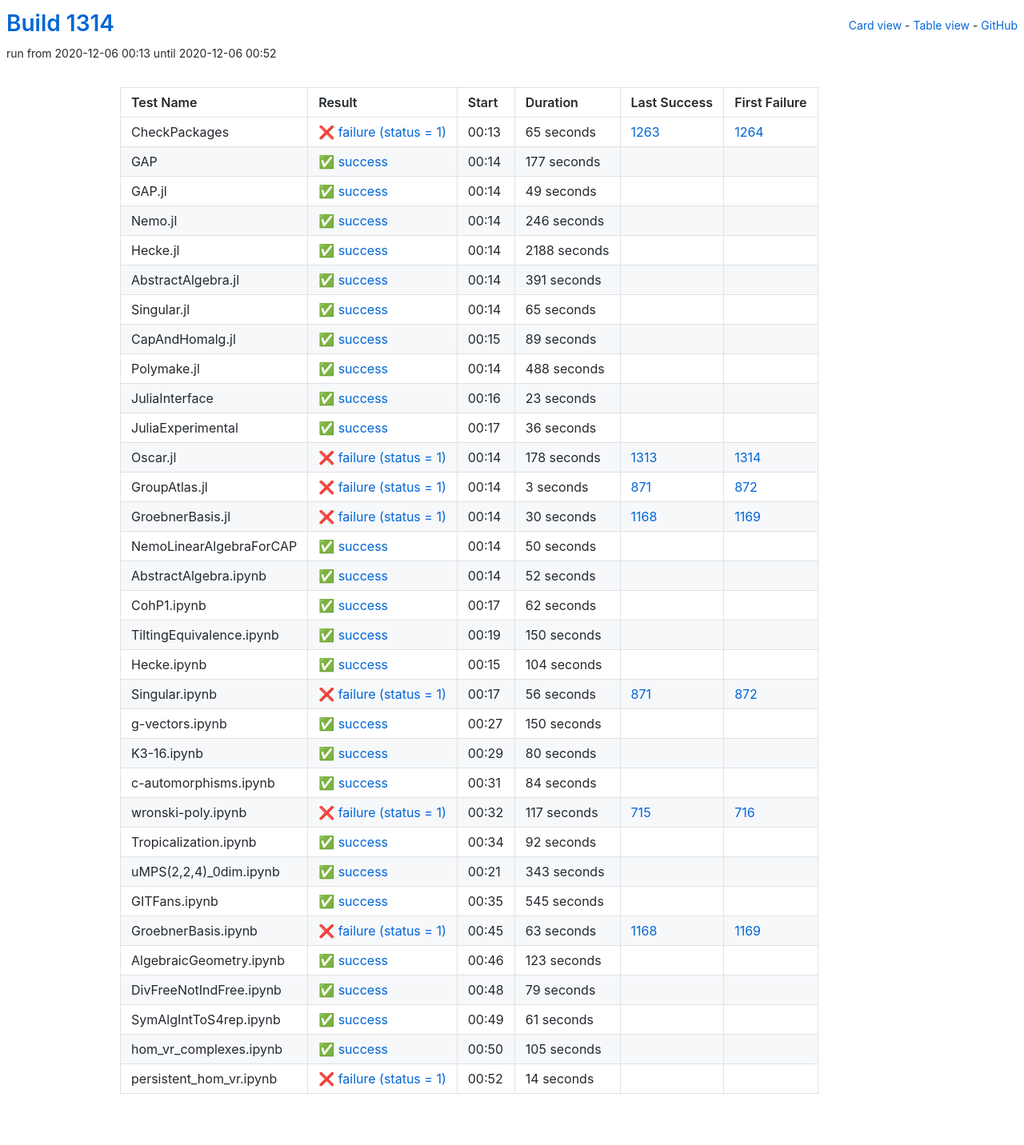
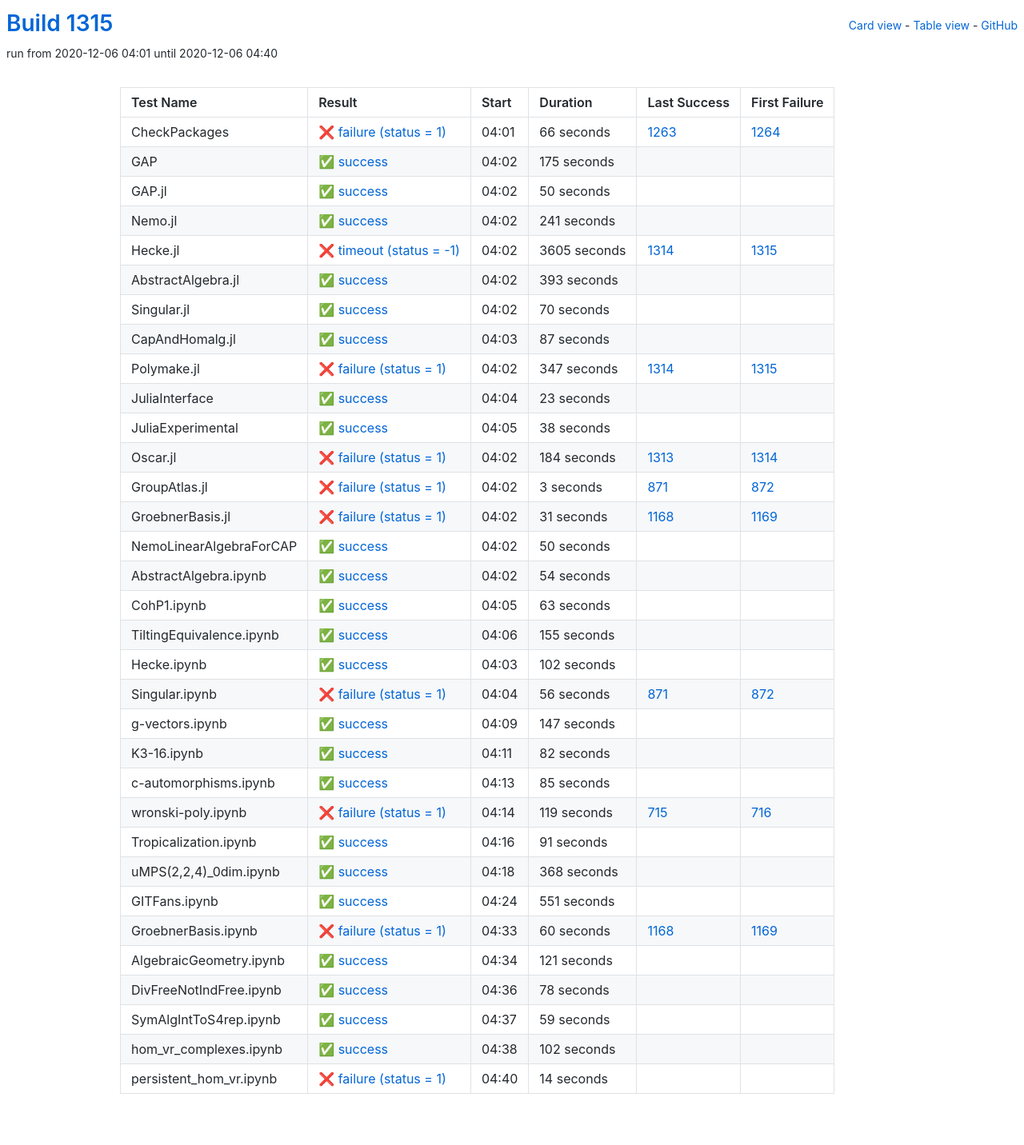
Before and after one commit to oscar-system/oscar-ci-status-stable, a Jekyll site: the page built from table.html, in a window 1280 px wide. Shown: the whole page at 80% size. Built offline with Jekyll 4.4.1, drawn with Linux system fonts in a browser that asks for light colours.

Commit message:
Build #1315

```diff
--- a/_data/ci.yml
+++ b/_data/ci.yml
@@ -1,6 +1,6 @@
 ---
-build: 1314
-build_url: https://oscarci.mathematik.uni-kl.de/job/oscar-stable/1314/
+build: 1315
+build_url: https://oscarci.mathematik.uni-kl.de/job/oscar-stable/1315/
 job: oscar-stable
 organization: oscar-system
 repo: oscar-ci-status-stable
@@ -8,116 +8,116 @@ repourl: https://github.com/oscar-system/oscar-ci-status-stable
 tests:
 - name: CheckPackages
   id: checkpackages
-  log: https://oscarci.mathematik.uni-kl.de/job/oscar-stable/1314/artifact/logs/build-1314/CheckPackages.log
-  start: 2020-12-06 00:13
+  log: https://oscarci.mathematik.uni-kl.de/job/oscar-stable/1315/artifact/logs/build-1315/CheckPackages.log
+  start: 2020-12-06 04:01
   success: false
   exitcode: 1
   status: failure
-  duration: 65
+  duration: 66
   last_success: 1263
   last_success_url: https://oscarci.mathematik.uni-kl.de/job/oscar-stable/1263/
   first_failure: 1264
   first_failure_url: https://oscarci.mathematik.uni-kl.de/job/oscar-stable/1264/
 - name: GAP
   id: gap
-  log: https://oscarci.mathematik.uni-kl.de/job/oscar-stable/1314/artifact/logs/build-1314/GAP.log
-  start: 2020-12-06 00:14
+  log: https://oscarci.mathematik.uni-kl.de/job/oscar-stable/1315/artifact/logs/build-1315/GAP.log
+  start: 2020-12-06 04:02
   success: true
   exitcode: 0
   status: success
-  duration: 177
+  duration: 175
   last_success: false
   last_success_url:
   first_failure: false
   first_failure_url:
 - name: GAP.jl
   id: gap-jl
-  log: https://oscarci.mathematik.uni-kl.de/job/oscar-stable/1314/artifact/logs/build-1314/GAP.jl.log
-  start: 2020-12-06 00:14
+  log: https://oscarci.mathematik.uni-kl.de/job/oscar-stable/1315/artifact/logs/build-1315/GAP.jl.log
+  start: 2020-12-06 04:02
   success: true
   exitcode: 0
   status: success
-  duration: 49
+  duration: 50
   last_success: false
   last_success_url:
   first_failure: false
   first_failure_url:
 - name: Nemo.jl
   id: nemo-jl
-  log: https://oscarci.mathematik.uni-kl.de/job/oscar-stable/1314/artifact/logs/build-1314/Nemo.jl.log
-  start: 2020-12-06 00:14
+  log: https://oscarci.mathematik.uni-kl.de/job/oscar-stable/1315/artifact/logs/build-1315/Nemo.jl.log
+  start: 2020-12-06 04:02
   success: true
   exitcode: 0
   status: success
-  duration: 246
+  duration: 241
   last_success: false
   last_success_url:
   first_failure: false
   first_failure_url:
 - name: Hecke.jl
   id: hecke-jl
-  log: https://oscarci.mathematik.uni-kl.de/job/oscar-stable/1314/artifact/logs/build-1314/Hecke.jl.log
-  start: 2020-12-06 00:14
+  log: https://oscarci.mathematik.uni-kl.de/job/oscar-stable/1315/artifact/logs/build-1315/Hecke.jl.log
+  start: 2020-12-06 04:02
+  success: false
+  exitcode: -1
+  status: timeout
+  duration: 3605
+  last_success: 1314
+  last_success_url: https://oscarci.mathematik.uni-kl.de/job/oscar-stable/1314/
+  first_failure: 1315
+  first_failure_url: https://oscarci.mathematik.uni-kl.de/job/oscar-stable/1315/
+- name: AbstractAlgebra.jl
+  id: abstractalgebra-jl
+  log: https://oscarci.mathematik.uni-kl.de/job/oscar-stable/1315/artifact/logs/build-1315/AbstractAlgebra.jl.log
+  start: 2020-12-06 04:02
   success: true
   exitcode: 0
   status: success
-  duration: 2188
-  last_success: false
-  last_success_url:
-  first_failure: false
-  first_failure_url:
-- name: AbstractAlgebra.jl
-  id: abstractalgebra-jl
-  log: https://oscarci.mathematik.uni-kl.de/job/oscar-stable/1314/artifact/logs/build-1314/AbstractAlgebra.jl.log
-  start: 2020-12-06 00:14
-  success: true
-  exitcode: 0
-  status: success
-  duration: 391
+  duration: 393
   last_success: false
   last_success_url:
   first_failure: false
   first_failure_url:
 - name: Singular.jl
   id: singular-jl
-  log: https://oscarci.mathematik.uni-kl.de/job/oscar-stable/1314/artifact/logs/build-1314/Singular.jl.log
-  start: 2020-12-06 00:14
+  log: https://oscarci.mathematik.uni-kl.de/job/oscar-stable/1315/artifact/logs/build-1315/Singular.jl.log
+  start: 2020-12-06 04:02
   success: true
   exitcode: 0
   status: success
-  duration: 65
+  duration: 70
   last_success: false
   last_success_url:
   first_failure: false
   first_failure_url:
 - name: CapAndHomalg.jl
   id: capandhomalg-jl
-  log: https://oscarci.mathematik.uni-kl.de/job/oscar-stable/1314/artifact/logs/build-1314/CapAndHomalg.jl.log
-  start: 2020-12-06 00:15
+  log: https://oscarci.mathematik.uni-kl.de/job/oscar-stable/1315/artifact/logs/build-1315/CapAndHomalg.jl.log
+  start: 2020-12-06 04:03
   success: true
   exitcode: 0
   status: success
-  duration: 89
+  duration: 87
   last_success: false
   last_success_url:
   first_failure: false
   first_failure_url:
 - name: Polymake.jl
   id: polymake-jl
-  log: https://oscarci.mathematik.uni-kl.de/job/oscar-stable/1314/artifact/logs/build-1314/Polymake.jl.log
-  start: 2020-12-06 00:14
-  success: true
-  exitcode: 0
-  status: success
-  duration: 488
-  last_success: false
-  last_success_url:
-  first_failure: false
-  first_failure_url:
+  log: https://oscarci.mathematik.uni-kl.de/job/oscar-stable/1315/artifact/logs/build-1315/Polymake.jl.log
+  start: 2020-12-06 04:02
+  success: false
+  exitcode: 1
+  status: failure
+  duration: 347
+  last_success: 1314
+  last_success_url: https://oscarci.mathematik.uni-kl.de/job/oscar-stable/1314/
+  first_failure: 1315
+  first_failure_url: https://oscarci.mathematik.uni-kl.de/job/oscar-stable/1315/
 - name: JuliaInterface
   id: juliainterface
-  log: https://oscarci.mathematik.uni-kl.de/job/oscar-stable/1314/artifact/logs/build-1314/JuliaInterface.log
-  start: 2020-12-06 00:16
+  log: https://oscarci.mathematik.uni-kl.de/job/oscar-stable/1315/artifact/logs/build-1315/JuliaInterface.log
+  start: 2020-12-06 04:04
   success: true
   exitcode: 0
   status: success
@@ -128,32 +128,32 @@ tests:
   first_failure_url:
 - name: JuliaExperimental
   id: juliaexperimental
-  log: https://oscarci.mathematik.uni-kl.de/job/oscar-stable/1314/artifact/logs/build-1314/JuliaExperimental.log
-  start: 2020-12-06 00:17
+  log: https://oscarci.mathematik.uni-kl.de/job/oscar-stable/1315/artifact/logs/build-1315/JuliaExperimental.log
+  start: 2020-12-06 04:05
   success: true
   exitcode: 0
   status: success
-  duration: 36
+  duration: 38
   last_success: false
   last_success_url:
   first_failure: false
   first_failure_url:
 - name: Oscar.jl
   id: oscar-jl
-  log: https://oscarci.mathematik.uni-kl.de/job/oscar-stable/1314/artifact/logs/build-1314/Oscar.jl.log
-  start: 2020-12-06 00:14
+  log: https://oscarci.mathematik.uni-kl.de/job/oscar-stable/1315/artifact/logs/build-1315/Oscar.jl.log
+  start: 2020-12-06 04:02
   success: false
   exitcode: 1
   status: failure
-  duration: 178
+  duration: 184
   last_success: 1313
   last_success_url: https://oscarci.mathematik.uni-kl.de/job/oscar-stable/1313/
   first_failure: 1314
   first_failure_url: https://oscarci.mathematik.uni-kl.de/job/oscar-stable/1314/
 - name: GroupAtlas.jl
   id: groupatlas-jl
-  log: https://oscarci.mathematik.uni-kl.de/job/oscar-stable/1314/artifact/logs/build-1314/GroupAtlas.jl.log
-  start: 2020-12-06 00:14
+  log: https://oscarci.mathematik.uni-kl.de/job/oscar-stable/1315/artifact/logs/build-1315/GroupAtlas.jl.log
+  start: 2020-12-06 04:02
   success: false
   exitcode: 1
   status: failure
@@ -164,20 +164,20 @@ tests:
   first_failure_url: https://oscarci.mathematik.uni-kl.de/job/oscar-stable/872/
 - name: GroebnerBasis.jl
   id: groebnerbasis-jl
-  log: https://oscarci.mathematik.uni-kl.de/job/oscar-stable/1314/artifact/logs/build-1314/GroebnerBasis.jl.log
-  start: 2020-12-06 00:14
+  log: https://oscarci.mathematik.uni-kl.de/job/oscar-stable/1315/artifact/logs/build-1315/GroebnerBasis.jl.log
+  start: 2020-12-06 04:02
   success: false
   exitcode: 1
   status: failure
-  duration: 30
+  duration: 31
   last_success: 1168
   last_success_url: https://oscarci.mathematik.uni-kl.de/job/oscar-stable/1168/
   first_failure: 1169
   first_failure_url: https://oscarci.mathematik.uni-kl.de/job/oscar-stable/1169/
 - name: NemoLinearAlgebraForCAP
   id: nemolinearalgebraforcap
-  log: https://oscarci.mathematik.uni-kl.de/job/oscar-stable/1314/artifact/logs/build-1314/NemoLinearAlgebraForCAP.log
-  start: 2020-12-06 00:14
+  log: https://oscarci.mathematik.uni-kl.de/job/oscar-stable/1315/artifact/logs/build-1315/NemoLinearAlgebraForCAP.log
+  start: 2020-12-06 04:02
   success: true
   exitcode: 0
   status: success
@@ -188,56 +188,56 @@ tests:
   first_failure_url:
 - name: AbstractAlgebra.ipynb
   id: abstractalgebra-ipynb
-  log: https://oscarci.mathematik.uni-kl.de/job/oscar-stable/1314/artifact/logs/build-1314/AbstractAlgebra.ipynb.log
-  start: 2020-12-06 00:14
+  log: https://oscarci.mathematik.uni-kl.de/job/oscar-stable/1315/artifact/logs/build-1315/AbstractAlgebra.ipynb.log
+  start: 2020-12-06 04:02
   success: true
   exitcode: 0
   status: success
-  duration: 52
+  duration: 54
   last_success: false
   last_success_url:
   first_failure: false
   first_failure_url:
 - name: CohP1.ipynb
   id: cohp1-ipynb
-  log: https://oscarci.mathematik.uni-kl.de/job/oscar-stable/1314/artifact/logs/build-1314/CohP1.ipynb.log
-  start: 2020-12-06 00:17
+  log: https://oscarci.mathematik.uni-kl.de/job/oscar-stable/1315/artifact/logs/build-1315/CohP1.ipynb.log
+  start: 2020-12-06 04:05
   success: true
   exitcode: 0
   status: success
-  duration: 62
+  duration: 63
   last_success: false
   last_success_url:
   first_failure: false
   first_failure_url:
 - name: TiltingEquivalence.ipynb
   id: tiltingequivalence-ipynb
-  log: https://oscarci.mathematik.uni-kl.de/job/oscar-stable/1314/artifact/logs/build-1314/TiltingEquivalence.ipynb.log
-  start: 2020-12-06 00:19
+  log: https://oscarci.mathematik.uni-kl.de/job/oscar-stable/1315/artifact/logs/build-1315/TiltingEquivalence.ipynb.log
+  start: 2020-12-06 04:06
   success: true
   exitcode: 0
   status: success
-  duration: 150
+  duration: 155
   last_success: false
   last_success_url:
   first_failure: false
   first_failure_url:
 - name: Hecke.ipynb
   id: hecke-ipynb
-  log: https://oscarci.mathematik.uni-kl.de/job/oscar-stable/1314/artifact/logs/build-1314/Hecke.ipynb.log
-  start: 2020-12-06 00:15
+  log: https://oscarci.mathematik.uni-kl.de/job/oscar-stable/1315/artifact/logs/build-1315/Hecke.ipynb.log
+  start: 2020-12-06 04:03
   success: true
   exitcode: 0
   status: success
-  duration: 104
+  duration: 102
   last_success: false
   last_success_url:
   first_failure: false
   first_failure_url:
 - name: Singular.ipynb
   id: singular-ipynb
-  log: https://oscarci.mathematik.uni-kl.de/job/oscar-stable/1314/artifact/logs/build-1314/Singular.ipynb.log
-  start: 2020-12-06 00:17
+  log: https://oscarci.mathematik.uni-kl.de/job/oscar-stable/1315/artifact/logs/build-1315/Singular.ipynb.log
+  start: 2020-12-06 04:04
   success: false
   exitcode: 1
   status: failure
@@ -248,152 +248,152 @@ tests:
   first_failure_url: https://oscarci.mathematik.uni-kl.de/job/oscar-stable/872/
 - name: g-vectors.ipynb
   id: g-vectors-ipynb
-  log: https://oscarci.mathematik.uni-kl.de/job/oscar-stable/1314/artifact/logs/build-1314/g-vectors.ipynb.log
-  start: 2020-12-06 00:27
+  log: https://oscarci.mathematik.uni-kl.de/job/oscar-stable/1315/artifact/logs/build-1315/g-vectors.ipynb.log
+  start: 2020-12-06 04:09
   success: true
   exitcode: 0
   status: success
-  duration: 150
+  duration: 147
   last_success: false
   last_success_url:
   first_failure: false
   first_failure_url:
 - name: K3-16.ipynb
   id: k3-16-ipynb
-  log: https://oscarci.mathematik.uni-kl.de/job/oscar-stable/1314/artifact/logs/build-1314/K3-16.ipynb.log
-  start: 2020-12-06 00:29
+  log: https://oscarci.mathematik.uni-kl.de/job/oscar-stable/1315/artifact/logs/build-1315/K3-16.ipynb.log
+  start: 2020-12-06 04:11
   success: true
   exitcode: 0
   status: success
-  duration: 80
+  duration: 82
   last_success: false
   last_success_url:
   first_failure: false
   first_failure_url:
 - name: c-automorphisms.ipynb
   id: c-automorphisms-ipynb
-  log: https://oscarci.mathematik.uni-kl.de/job/oscar-stable/1314/artifact/logs/build-1314/c-automorphisms.ipynb.log
-  start: 2020-12-06 00:31
+  log: https://oscarci.mathematik.uni-kl.de/job/oscar-stable/1315/artifact/logs/build-1315/c-automorphisms.ipynb.log
+  start: 2020-12-06 04:13
   success: true
   exitcode: 0
   status: success
-  duration: 84
+  duration: 85
   last_success: false
   last_success_url:
   first_failure: false
   first_failure_url:
 - name: wronski-poly.ipynb
   id: wronski-poly-ipynb
-  log: https://oscarci.mathematik.uni-kl.de/job/oscar-stable/1314/artifact/logs/build-1314/wronski-poly.ipynb.log
-  start: 2020-12-06 00:32
+  log: https://oscarci.mathematik.uni-kl.de/job/oscar-stable/1315/artifact/logs/build-1315/wronski-poly.ipynb.log
+  start: 2020-12-06 04:14
   success: false
   exitcode: 1
   status: failure
-  duration: 117
+  duration: 119
   last_success: 715
   last_success_url: https://oscarci.mathematik.uni-kl.de/job/oscar-stable/715/
   first_failure: 716
   first_failure_url: https://oscarci.mathematik.uni-kl.de/job/oscar-stable/716/
 - name: Tropicalization.ipynb
   id: tropicalization-ipynb
-  log: https://oscarci.mathematik.uni-kl.de/job/oscar-stable/1314/artifact/logs/build-1314/Tropicalization.ipynb.log
-  start: 2020-12-06 00:34
+  log: https://oscarci.mathematik.uni-kl.de/job/oscar-stable/1315/artifact/logs/build-1315/Tropicalization.ipynb.log
+  start: 2020-12-06 04:16
   success: true
   exitcode: 0
   status: success
-  duration: 92
+  duration: 91
   last_success: false
   last_success_url:
   first_failure: false
   first_failure_url:
 - name: uMPS(2,2,4)_0dim.ipynb
   id: umps-2-2-4-0dim-ipynb
-  log: https://oscarci.mathematik.uni-kl.de/job/oscar-stable/1314/artifact/logs/build-1314/uMPS-2-2-4-_0dim.ipynb.log
-  start: 2020-12-06 00:21
+  log: https://oscarci.mathematik.uni-kl.de/job/oscar-stable/1315/artifact/logs/build-1315/uMPS-2-2-4-_0dim.ipynb.log
+  start: 2020-12-06 04:18
   success: true
   exitcode: 0
   status: success
-  duration: 343
+  duration: 368
   last_success: false
   last_success_url:
   first_failure: false
   first_failure_url:
 - name: GITFans.ipynb
   id: gitfans-ipynb
-  log: https://oscarci.mathematik.uni-kl.de/job/oscar-stable/1314/artifact/logs/build-1314/GITFans.ipynb.log
-  start: 2020-12-06 00:35
+  log: https://oscarci.mathematik.uni-kl.de/job/oscar-stable/1315/artifact/logs/build-1315/GITFans.ipynb.log
+  start: 2020-12-06 04:24
   success: true
   exitcode: 0
   status: success
-  duration: 545
+  duration: 551
   last_success: false
   last_success_url:
   first_failure: false
   first_failure_url:
 - name: GroebnerBasis.ipynb
   id: groebnerbasis-ipynb
-  log: https://oscarci.mathematik.uni-kl.de/job/oscar-stable/1314/artifact/logs/build-1314/GroebnerBasis.ipynb.log
-  start: 2020-12-06 00:45
+  log: https://oscarci.mathematik.uni-kl.de/job/oscar-stable/1315/artifact/logs/build-1315/GroebnerBasis.ipynb.log
+  start: 2020-12-06 04:33
   success: false
   exitcode: 1
   status: failure
-  duration: 63
+  duration: 60
   last_success: 1168
   last_success_url: https://oscarci.mathematik.uni-kl.de/job/oscar-stable/1168/
   first_failure: 1169
   first_failure_url: https://oscarci.mathematik.uni-kl.de/job/oscar-stable/1169/
 - name: AlgebraicGeometry.ipynb
   id: algebraicgeometry-ipynb
-  log: https://oscarci.mathematik.uni-kl.de/job/oscar-stable/1314/artifact/logs/build-1314/AlgebraicGeometry.ipynb.log
-  start: 2020-12-06 00:46
+  log: https://oscarci.mathematik.uni-kl.de/job/oscar-stable/1315/artifact/logs/build-1315/AlgebraicGeometry.ipynb.log
+  start: 2020-12-06 04:34
   success: true
   exitcode: 0
   status: success
-  duration: 123
+  duration: 121
   last_success: false
   last_success_url:
   first_failure: false
   first_failure_url:
 - name: DivFreeNotIndFree.ipynb
   id: divfreenotindfree-ipynb
-  log: https://oscarci.mathematik.uni-kl.de/job/oscar-stable/1314/artifact/logs/build-1314/DivFreeNotIndFree.ipynb.log
-  start: 2020-12-06 00:48
+  log: https://oscarci.mathematik.uni-kl.de/job/oscar-stable/1315/artifact/logs/build-1315/DivFreeNotIndFree.ipynb.log
+  start: 2020-12-06 04:36
   success: true
   exitcode: 0
   status: success
-  duration: 79
+  duration: 78
   last_success: false
   last_success_url:
   first_failure: false
   first_failure_url:
 - name: SymAlgIntToS4rep.ipynb
   id: symalginttos4rep-ipynb
-  log: https://oscarci.mathematik.uni-kl.de/job/oscar-stable/1314/artifact/logs/build-1314/SymAlgIntToS4rep.ipynb.log
-  start: 2020-12-06 00:49
+  log: https://oscarci.mathematik.uni-kl.de/job/oscar-stable/1315/artifact/logs/build-1315/SymAlgIntToS4rep.ipynb.log
+  start: 2020-12-06 04:37
   success: true
   exitcode: 0
   status: success
-  duration: 61
+  duration: 59
   last_success: false
   last_success_url:
   first_failure: false
   first_failure_url:
 - name: hom_vr_complexes.ipynb
   id: hom-vr-complexes-ipynb
-  log: https://oscarci.mathematik.uni-kl.de/job/oscar-stable/1314/artifact/logs/build-1314/hom_vr_complexes.ipynb.log
-  start: 2020-12-06 00:50
+  log: https://oscarci.mathematik.uni-kl.de/job/oscar-stable/1315/artifact/logs/build-1315/hom_vr_complexes.ipynb.log
+  start: 2020-12-06 04:38
   success: true
   exitcode: 0
   status: success
-  duration: 105
+  duration: 102
   last_success: false
   last_success_url:
   first_failure: false
   first_failure_url:
 - name: persistent_hom_vr.ipynb
   id: persistent-hom-vr-ipynb
-  log: https://oscarci.mathematik.uni-kl.de/job/oscar-stable/1314/artifact/logs/build-1314/persistent_hom_vr.ipynb.log
-  start: 2020-12-06 00:52
+  log: https://oscarci.mathematik.uni-kl.de/job/oscar-stable/1315/artifact/logs/build-1315/persistent_hom_vr.ipynb.log
+  start: 2020-12-06 04:40
   success: false
   exitcode: 1
   status: failure
```
Also changed, not shown: README.md.
